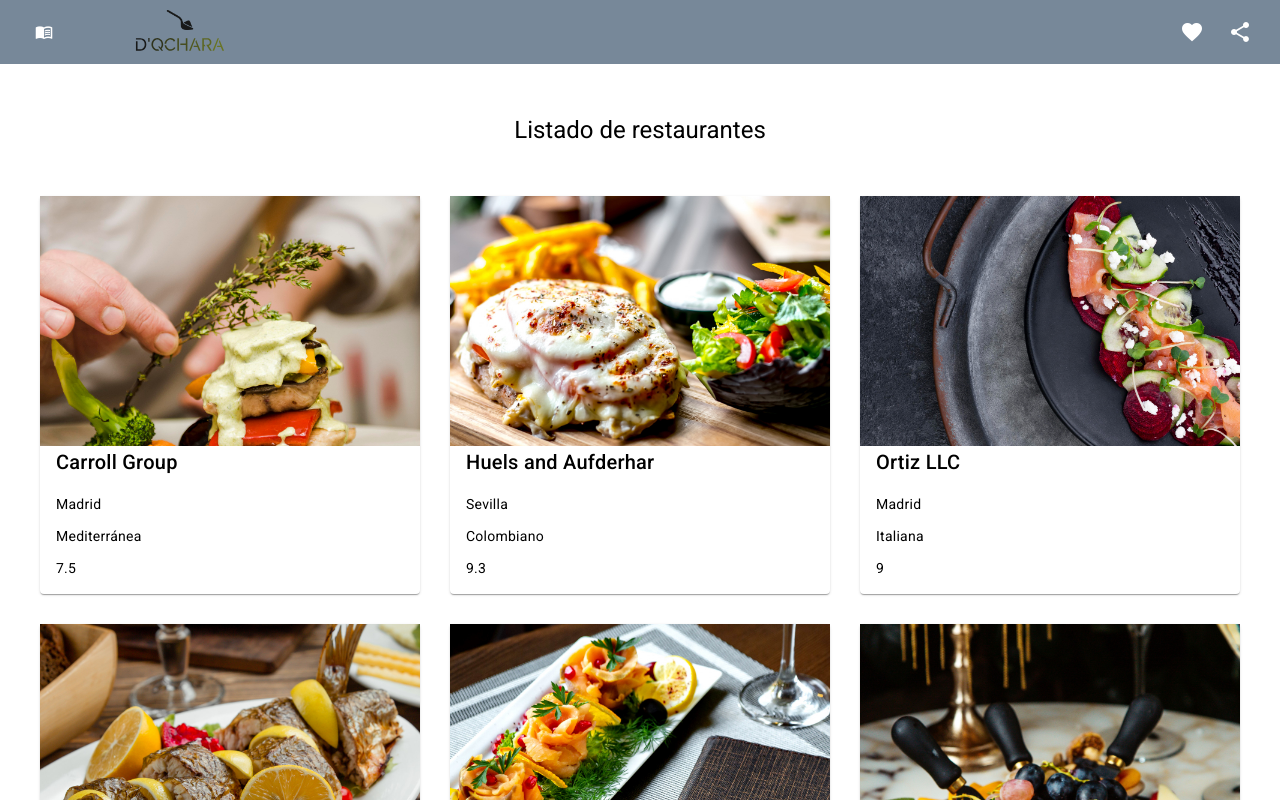
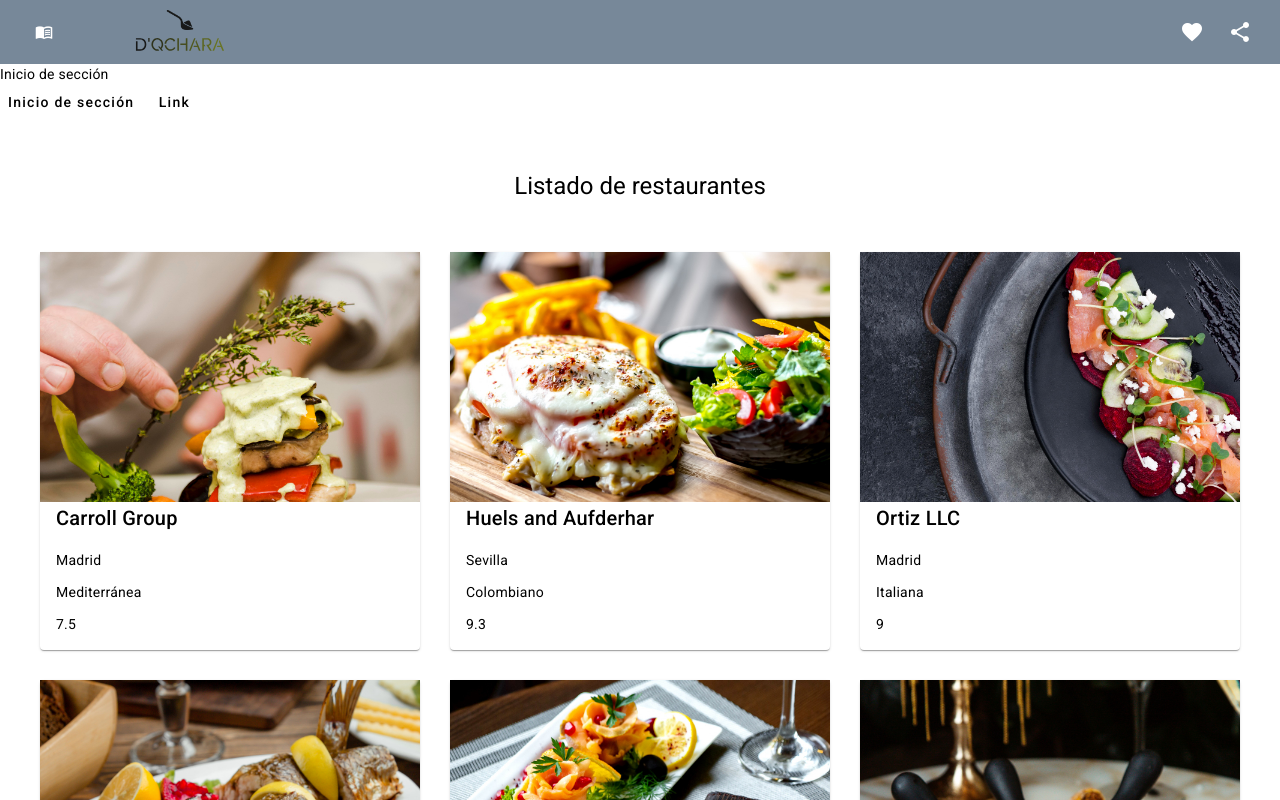
Before and after one commit to gloriafercu/proyecto5_angular_DQchara, an Angular app in the folder frontend/: page /restaurants in a window 1280 px wide. Shown: the top 800 px of the page. Built offline with nearby package versions, Linux system fonts and the light colour scheme; data requests are answered from the project's data file.

Commit message:
botón de inicio de sección agregado

```diff
--- a/frontend/src/app/layout/navbar/navbar.component.html
+++ b/frontend/src/app/layout/navbar/navbar.component.html
@@ -27,4 +27,13 @@
             <mat-icon>share</mat-icon>
         </button>
     </mat-toolbar>
+    <section>
+        <div class="example-label">Inicio de sección</div>
+        <div class="example-button-row">
+          <button mat-button>Inicio de sección</button>
+          <a mat-button href="https://www.google.com/" target="_blank">Link</a>
+        </div>
+      </section>
+
+
 </nav>
```
